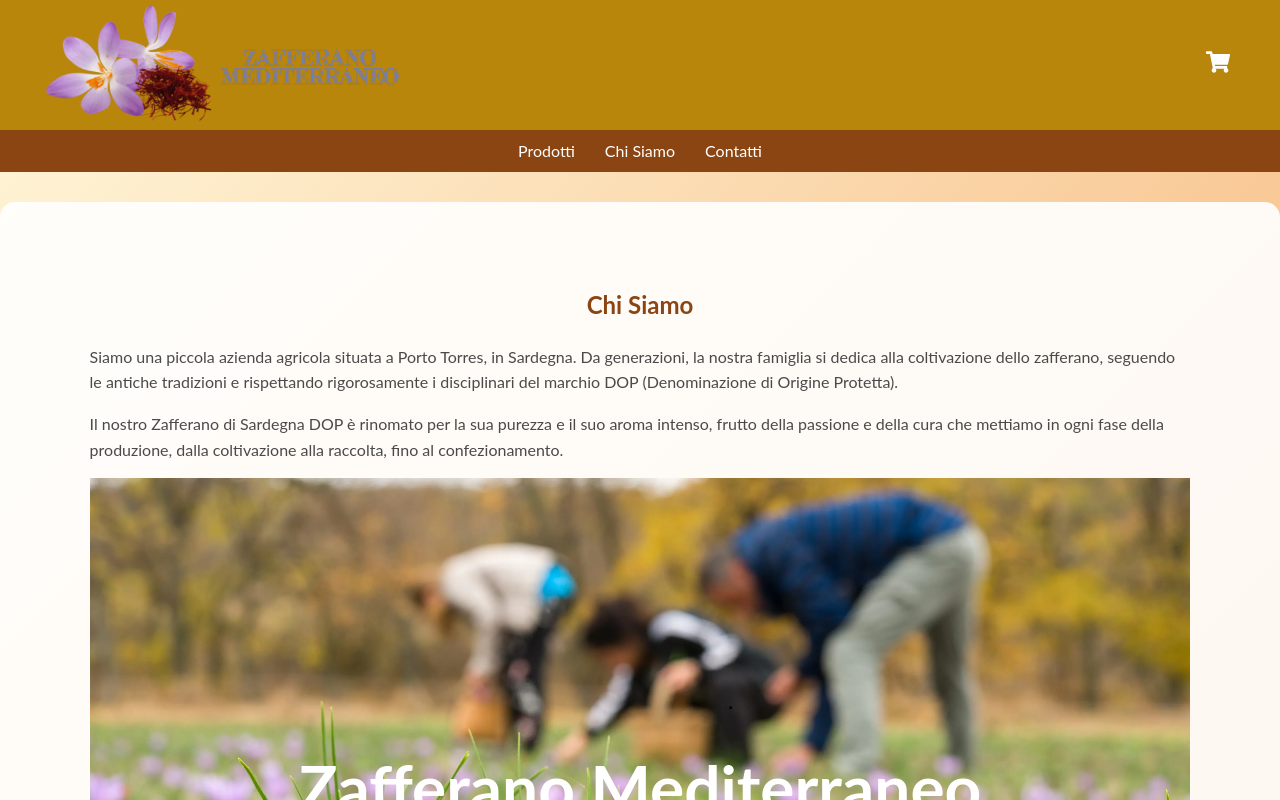
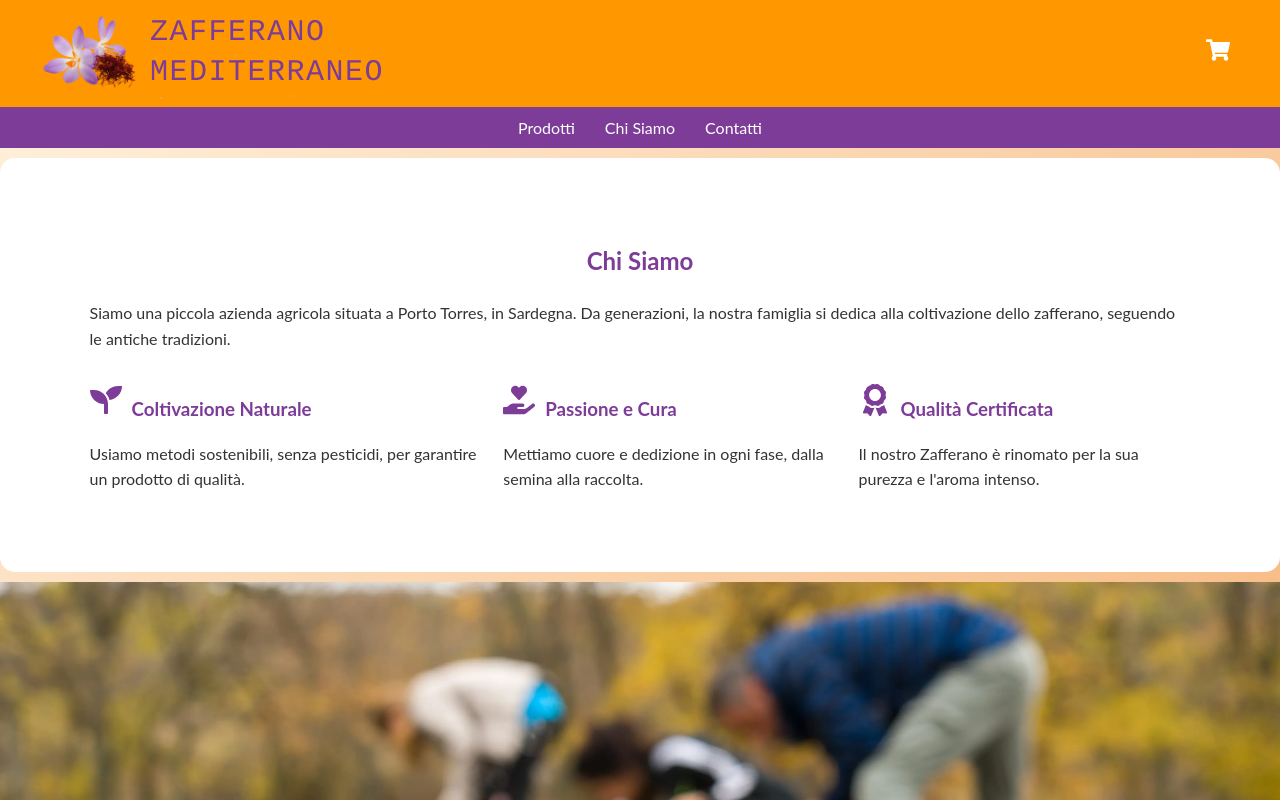
Before and after one commit to stff11/zafferano, a Next.js app: page /about in a window 1280 px wide. Shown: the top 800 px of the page. Built offline with nearby package versions, Linux system fonts and the light colour scheme; no server answers.

Commit message:
new colours

```diff
--- a/components/Footer.js
+++ b/components/Footer.js
@@ -6,7 +6,7 @@ export default function Footer() {
 
     return (
         <footer>
-          <p>&copy; 2024 Zafferano di Sardegna DOP - Porto Torres. Tutti i diritti riservati.</p>
+          <p>&copy; 2024 Zafferano di Sardegna - Porto Torres. Tutti i diritti riservati.</p>
           <p><a href="mailto:info@zafferanosardegnadop.it">info@zafferanosardegnadop.it</a></p>
             <p>
                 <a href={whatsappLink} target="_blank" rel="noopener noreferrer">
--- a/components/Header.js
+++ b/components/Header.js
@@ -2,6 +2,7 @@ import Link from 'next/link'
 import Image from 'next/image'
 import { FaShoppingCart } from 'react-icons/fa'
 import { useCart } from '../context/CartContext'
+import ZafferanoSVG from './ZafferanoSVG'
 
 export default function Header() {
   const { cart } = useCart()
@@ -11,9 +12,10 @@ export default function Header() {
       <div className="header-content">
         <div className="logo-container">
           <Link href="/" className="logo-link">
-            <Image src="/logo.png" alt="Zafferano di Sardegna DOP" width={180} height={130} />
+            <Image src="/logo.png" alt="Zafferano di Sardegna DOP" width={100} height={80} />
             {/* <h1>Zafferano Vero</h1> */}
-            <Image src="/zaff-med.png" alt="Zafferano Mediterraneo" width={180} height={60} />
+            {/* <Image src="/zaff-med.png" alt="Zafferano Mediterraneo" width={180} height={60} /> */}
+            <ZafferanoSVG />
           </Link>
         </div>
         <Link href="/basket" className="cart-icon">
--- /dev/null
+++ b/components/ZafferanoSVG.js
@@ -0,0 +1,33 @@
+import React from 'react';
+
+const ZafferanoSVG = () => {
+  return (
+    <div>
+      <svg width="250" height="100" viewBox="0 0 250 100">
+        <style>
+          {`
+            .text {
+              fill: #7D3C98;
+              font-family: "Courier", monospace;
+              font-size: 30px;
+              letter-spacing: 1.5px;
+            }
+          `}
+        </style>
+        <text x="10" y="40" className="text">
+          ZAFFERANO
+          <tspan x="10" y="80">MEDITERRANEO</tspan>
+        </text>
+        {/* Simulating disconnections */}
+        <path d="M15 58 L17 58" stroke="#A0C8E1" strokeWidth="0.5" />
+        <path d="M45 62 L47 62" stroke="#A0C8E1" strokeWidth="0.5" />
+        <path d="M95 56 L97 56" stroke="#A0C8E1" strokeWidth="0.5" />
+        <path d="M20 98 L22 98" stroke="#A0C8E1" strokeWidth="0.5" />
+        <path d="M80 102 L82 102" stroke="#A0C8E1" strokeWidth="0.5" />
+        <path d="M150 96 L152 96" stroke="#A0C8E1" strokeWidth="0.5" />
+      </svg>
+    </div>
+  );
+};
+
+export default ZafferanoSVG;
--- a/pages/about.js
+++ b/pages/about.js
@@ -1,15 +1,58 @@
+// import Hero from '../components/Hero';
+// export default function About() {
+//     return (
+//         <section id="about">
+//             <h2>Chi Siamo</h2>
+//             <p>Siamo una piccola azienda agricola situata a Porto Torres, in Sardegna. Da generazioni, la nostra famiglia si dedica alla coltivazione dello zafferano, seguendo le antiche tradizioni e rispettando rigorosamente i disciplinari del marchio DOP (Denominazione di Origine Protetta).</p>
+//             <p>Il nostro Zafferano di Sardegna DOP è rinomato per la sua purezza e il suo aroma intenso, frutto della passione e della cura che mettiamo in ogni fase della produzione, dalla coltivazione alla raccolta, fino al confezionamento.</p>
+//             <Hero
+//                 imageSrc="/images/campagna.webp"
+//                 altText="Purissimo Zafferano di Sardegna"
+//                 captionText="Zafferano Mediterraneo"
+//             />
+//          </section>
+//     )
+// }
+
+// /pages/About.js
 import Hero from '../components/Hero';
+import { FaSeedling, FaHandHoldingHeart, FaAward } from 'react-icons/fa';
+
 export default function About() {
     return (
-        <section id="about">
-            <h2>Chi Siamo</h2>
-            <p>Siamo una piccola azienda agricola situata a Porto Torres, in Sardegna. Da generazioni, la nostra famiglia si dedica alla coltivazione dello zafferano, seguendo le antiche tradizioni e rispettando rigorosamente i disciplinari del marchio DOP (Denominazione di Origine Protetta).</p>
-            <p>Il nostro Zafferano di Sardegna DOP è rinomato per la sua purezza e il suo aroma intenso, frutto della passione e della cura che mettiamo in ogni fase della produzione, dalla coltivazione alla raccolta, fino al confezionamento.</p>
+        <>
+            {/* About content section */}
+            <section id="about" className="section">
+                <h2>Chi Siamo</h2>
+                <p>
+                    Siamo una piccola azienda agricola situata a Porto Torres, in Sardegna. Da generazioni, la nostra
+                    famiglia si dedica alla coltivazione dello zafferano, seguendo le antiche tradizioni.
+                </p>
+                <div style={{ display: 'flex', gap: '1.5rem', marginTop: '2rem' }}>
+                    {/* Icons to visualize core values */}
+                    <div>
+                        <FaSeedling style={{ fontSize: '2rem', color: 'var(--secondary-color)' }} />
+                        <h3 className="inline10">Coltivazione Naturale</h3>
+                        <p>Usiamo metodi sostenibili, senza pesticidi, per garantire un prodotto di qualità.</p>
+                    </div>
+                    <div>
+                        <FaHandHoldingHeart style={{ fontSize: '2rem', color: 'var(--secondary-color)' }} />
+                        <h3 className="inline10">Passione e Cura</h3>
+                        <p>Mettiamo cuore e dedizione in ogni fase, dalla semina alla raccolta.</p>
+                    </div>
+                    <div>
+                        <FaAward style={{ fontSize: '2rem', color: 'var(--secondary-color)' }} />
+                        <h3 className="inline10">Qualità Certificata</h3>
+                        <p>Il nostro Zafferano è rinomato per la sua purezza e l'aroma intenso.</p>
+                    </div>
+                </div>
+            </section>
+            {/* Hero section with a saffron field background */}
             <Hero
                 imageSrc="/images/campagna.webp"
                 altText="Purissimo Zafferano di Sardegna"
-                captionText="Zafferano Mediterraneo"
+                // captionText=""
             />
-         </section>
-    )
+        </>
+    );
 }
--- a/pages/index.js
+++ b/pages/index.js
@@ -4,7 +4,7 @@ export default function Home() {
   console.log("Rendering Home component");
   return (
     <div>
-      <h1>Zafferano di Sardegna DOP</h1>
+      <h1>Zafferano di Sardegna</h1>
       <Hero
         imageSrc="/images/banner2.webp"
         altText="Purissimo Zafferano di Sardegna"
--- a/pages/prodotti.js
+++ b/pages/prodotti.js
@@ -3,7 +3,7 @@ import ProductList from '../components/ProductList';
 export default function Home() {
     return (
       <div>
-        <h1>Zafferano di Sardegna DOP</h1>
+        <h1>Zafferano di Sardegna</h1>
         <ProductList />
       </div>
     )
--- a/styles/globals.css
+++ b/styles/globals.css
@@ -1,9 +1,20 @@
-:root {
+/* :root {
     --primary-color: #B8860B;
     --secondary-color: #8B4513;
     --background-color: #FFF8DC;
     --text-color: #4A4A4A;
-    --card-background: rgba(255, 255, 255, 0.9);
+    --card-background: hsla(0, 0%, 100%, .9);
+} */
+
+:root {
+  --primary-color: #FF9800;        /* Vibrant saffron orange */
+  --secondary-color: #7D3C98;      /* Rich purple of saffron flowers */
+  --background-color: #FFF3E0;     /* Light peachy background */
+  --text-color: #333333;           /* Dark gray for readability */
+  --card-background: #FFFFFF;      /* Pure white for cards */
+  --accent-color: #FFC107;         /* Amber for highlights */
+  --purple-light: #D2B4DE;         /* Lighter purple for subtle accents */
+  --orange-dark: #E65100;          /* Darker orange for contrast */
 }
 
 body {
@@ -83,6 +94,17 @@ header {
     color: white;
 }
 
+.section {
+  color: var(--text-color);
+  background-color: var(--background-color);
+  line-height: 1.6;
+}
+
+.inline10 {
+  display: inline;
+  margin-left: 10px;
+}
+
 /* Responsive adjustments */
 @media (max-width: 768px) {
     .title {
@@ -96,9 +118,13 @@ header {
     }
 }
 
-
+a {
+  text-decoration: none;
+  color: var(--secondary-color);
+}
   a:hover {
     text-decoration: none;
+    color: var(--primary-color);
   }
 
   .cart-icon {
@@ -216,7 +242,8 @@ button:hover {
 }
 
 #about, #contact {
-    margin-top: 30px;
+    margin-top: 10px;
+    margin-bottom: 10px;
     background: var(--card-background);
     padding: 5% 7%;
     border-radius: 15px;
```
Also changed, not shown: pages/contact.js (+57 -18 lines), zafferano.txt (added), 75 other files (tests, documents, lock files or other folders).
